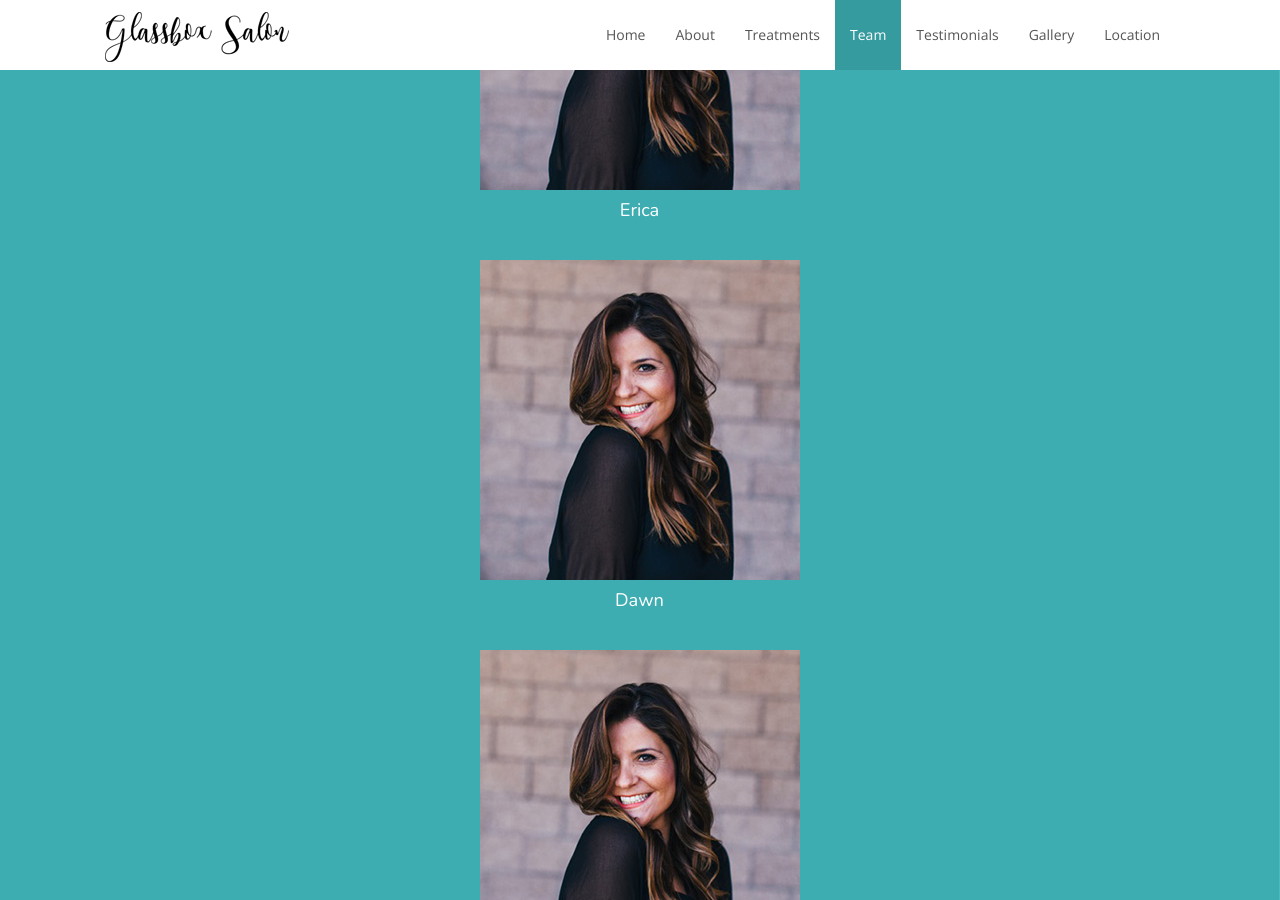
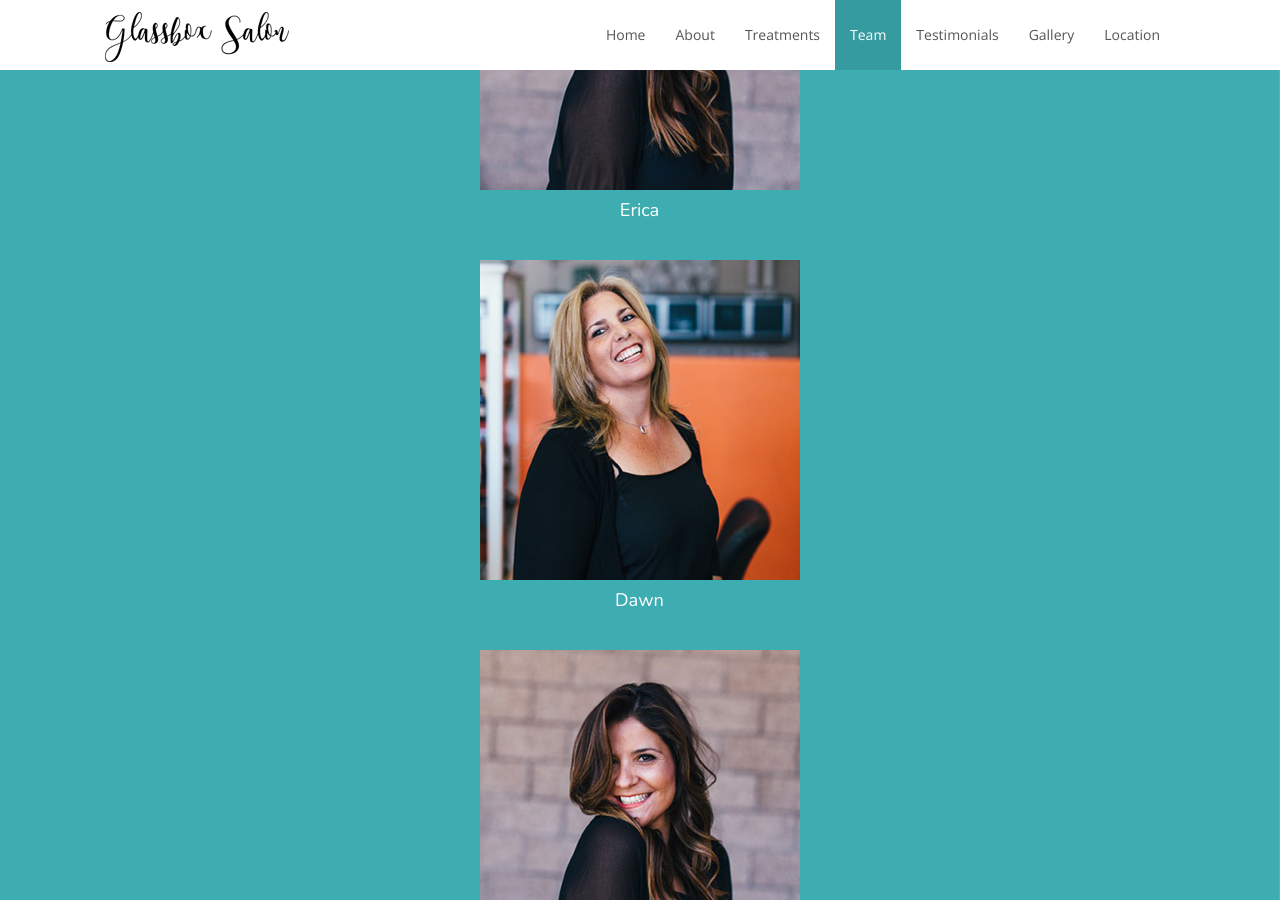
Before and after one commit to jtoste30/jtoste30.github.io, a Jekyll site: the page built from index.html, in a window 1280 px wide and 900 px high, scrolled down 2264 px. Built offline with Jekyll 4.4.1, drawn with Linux system fonts in a browser that asks for light colours; nearby versions of some CDN libraries.

Commit message:
Update team.yml

```diff
--- a/_data/team.yml
+++ b/_data/team.yml
@@ -4,7 +4,7 @@
   phone: 9659 43 21
 
 - name: Dawn
-  image: erica.jpg
+  image: dawn.jpg
   email: email@gmail.com
   phone: 9659 43 21
 
```
